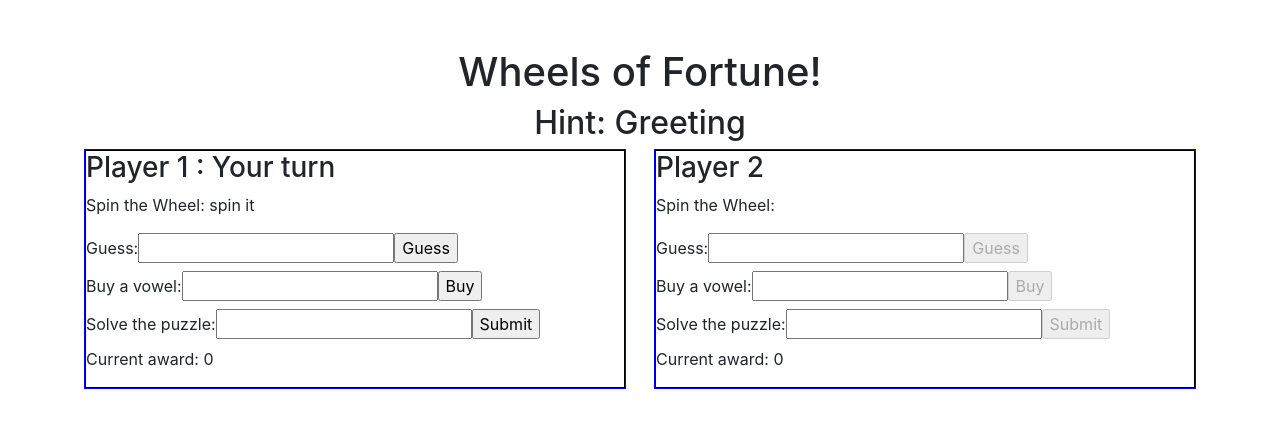
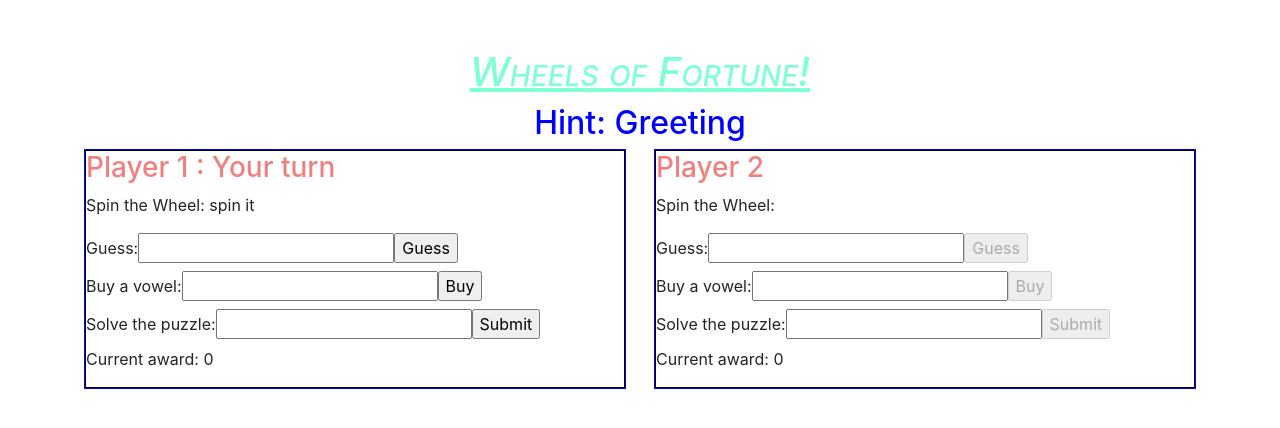
Before and after one commit to amarantini/Wheels_of_Fortune, a React (Create React App) app in the folder javascript/: page / in a window 1280 px wide. Shown: the top 428 px of the page. Built offline with nearby package versions, Linux system fonts and the light colour scheme.

Commit message:
add text style

```diff
--- a/javascript/src/main/components/Game.jsx
+++ b/javascript/src/main/components/Game.jsx
@@ -247,16 +247,16 @@
       }
       return (
         <div className="game">
-            <h1 style={{textAlign: 'center'}}>Wheels of Fortune!</h1>
+            <h1 style={{textAlign: 'center',color:'aquamarine',textDecoration:'underline aquamarine', fontStyle:'italic', fontVariant:'small-caps', textShadowRadius:'1'}}>Wheels of Fortune!</h1>
             <div className="game-board" >
-                <h2 style={{textAlign: 'center'}}>Hint: {this.hint}</h2>
+                <h2 style={{textAlign: 'center', color:'blue'}}>Hint: {this.hint}</h2>
 
             </div>
             <div className="game-player">
             <Row>
                 <Col>
                 <div className="player1">
-                    <h3>Player 1 {player1Turn}</h3>
+                    <h3 style={{color:'lightcoral'}}>Player 1 {player1Turn}</h3>
                     <p>{result1}</p>
                     <form onSubmit={this.handleGuess}>
                         <label>Guess:
@@ -306,7 +306,7 @@
                 </Col>
                 <Col>
                 <div className="player2">
-                    <h3>Player 2 {player2Turn}</h3>
+                    <h3 style={{color:'lightcoral'}}>Player 2 {player2Turn}</h3>
                     <p>{result2}</p>
                     <form onSubmit={this.handleGuess}>
                         <label>
--- a/javascript/src/main/components/game2.jsx
+++ b/javascript/src/main/components/game2.jsx
@@ -6,8 +6,10 @@
       super(props);
       const data = {
         "ice cream": "Food",
-        hello: "Greeting"
+        "hello": "Greeting",
       }; //require('../../../resource/puzzles.json');
+      let data = require('~/resource/puzzles.json');
+      console.log(data[Math.random()]);
       const keys = Object.keys(data);
       const dataSize = keys.length;
       this.puzzle = keys[Math.floor(Math.random() * dataSize)];
```
Also changed, not shown: 1 other file (tests, documents, lock files or other folders).
